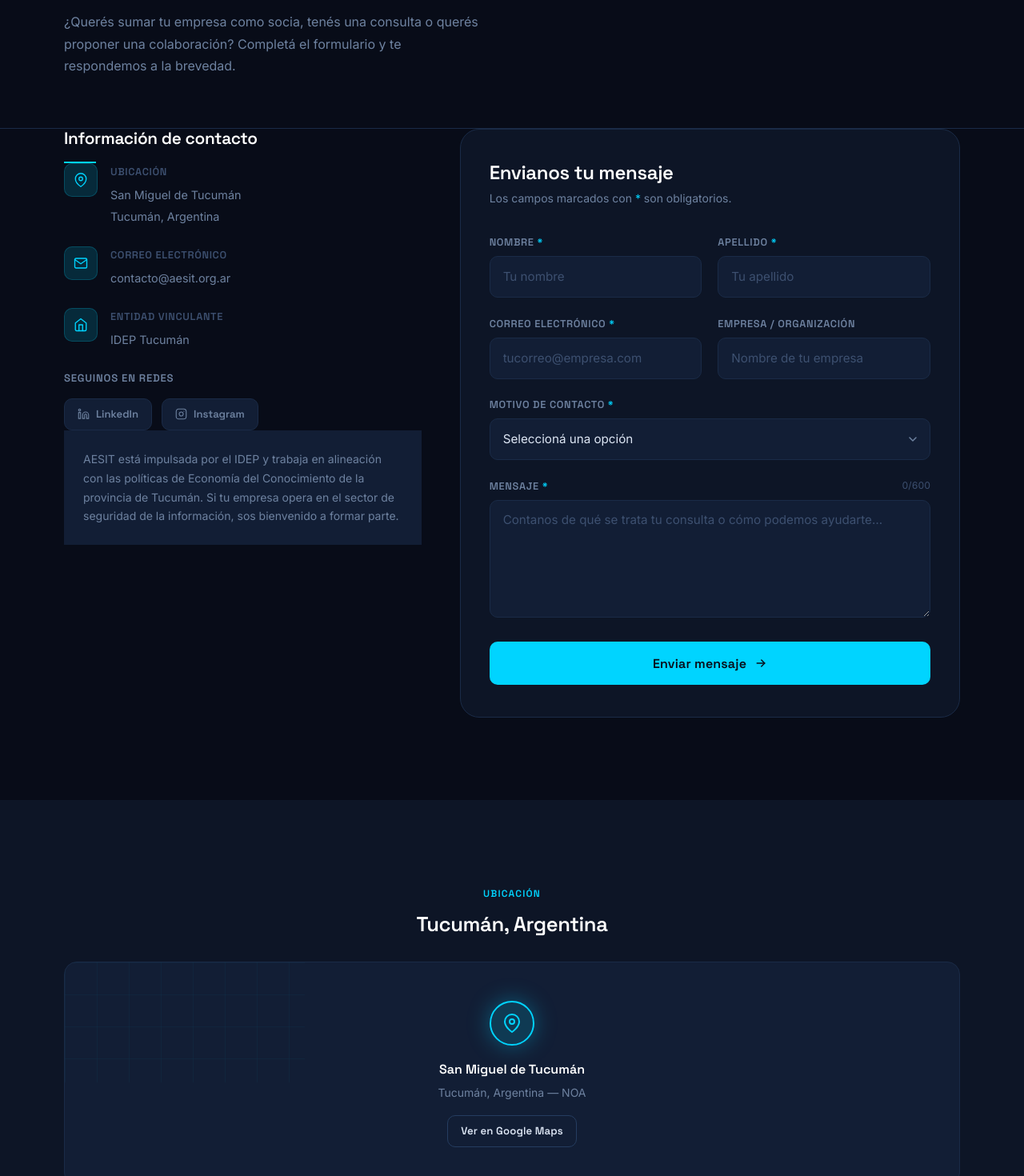
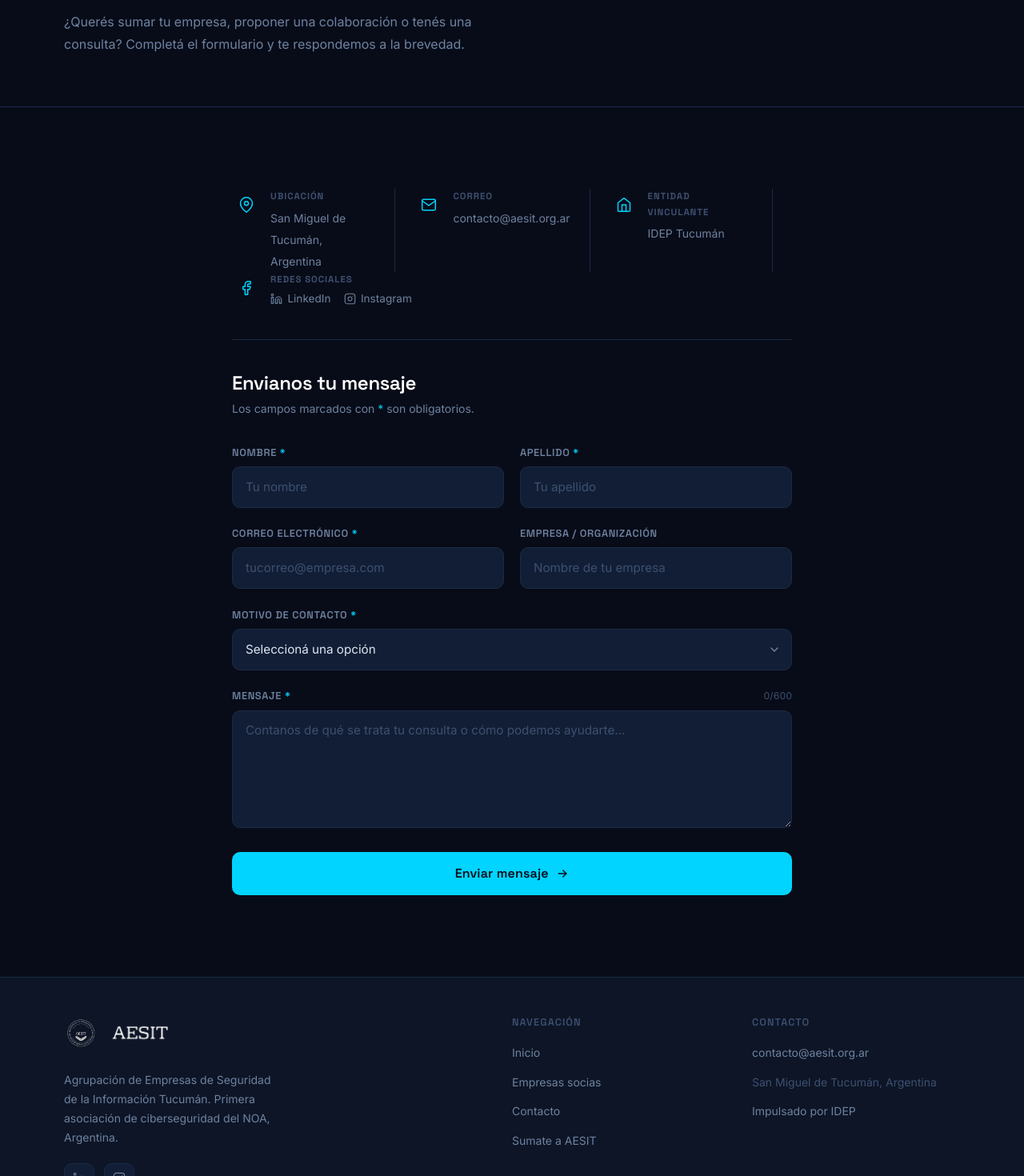
Before and after one commit to devbytorrescampi/landing-aesit, a Next.js app: page /contacto in a window 1280 px wide. Shown: the part 240-1710 px from the top of the page at 80% size. Built offline with nearby package versions, Linux system fonts and the light colour scheme.

Commit message:
fix: rediseño página de contacto sin recuadros, layout limpio

```diff
--- a/app/contacto/page.tsx
+++ b/app/contacto/page.tsx
@@ -3,242 +3,118 @@ import FadeIn from "@/components/FadeIn";
 import ContactForm from "@/components/ContactForm";
 
 export const metadata: Metadata = {
-  title: "Contacto",
+  title: "Contacto — AESIT",
   description:
     "Contactate con AESIT, la asociación de ciberseguridad de Tucumán. Sumate como empresa socia o envianos tu consulta.",
 };
 
-/* ── Page ───────────────────────────────────────────────────── */
 export default function ContactoPage() {
   return (
     <>
       {/* Hero */}
       <section className="contacto-hero" aria-labelledby="contacto-titulo">
         <div className="container">
+          <FadeIn>
             <span className="eyebrow">Hablemos</span>
             <h1 id="contacto-titulo">Contactate con AESIT</h1>
-          <p style={{ maxWidth: "52ch" }}>
-            ¿Querés sumar tu empresa como socia, tenés una consulta o querés
-            proponer una colaboración? Completá el formulario y te respondemos
-            a la brevedad.
+            <p>
+              ¿Querés sumar tu empresa, proponer una colaboración o tenés una consulta?
+              Completá el formulario y te respondemos a la brevedad.
             </p>
+          </FadeIn>
         </div>
       </section>
 
-      {/* Layout principal */}
-      <section
-        className="section"
-        style={{ paddingBlockStart: 0 } as React.CSSProperties}
-        aria-labelledby="form-titulo"
-      >
-        <div className="container">
-          <div className="contacto-layout">
+      {/* Info + Formulario */}
+      <section className="section" aria-label="Contacto">
+        <div className="container contacto-wrapper">
 
-            {/* Sidebar de info */}
-            <aside className="contacto-info" aria-label="Información de contacto">
+          {/* Datos de contacto — fila horizontal */}
           <FadeIn>
-                <h2>Información de contacto</h2>
-                <span className="accent-line" />
-              </FadeIn>
-
-              {/* Ubicación */}
-              <FadeIn delay={60} className="contact-item">
-                <div className="contact-item__icon">
+            <div className="contacto-info-row">
+              <div className="cinfo-item">
+                <div className="cinfo-icon">
                   <svg viewBox="0 0 24 24" aria-hidden="true">
                     <path d="M21 10c0 7-9 13-9 13s-9-6-9-13a9 9 0 0 1 18 0Z" />
                     <circle cx="12" cy="10" r="3" />
                   </svg>
                 </div>
-                <div className="contact-item__text">
+                <div>
                   <strong>Ubicación</strong>
-                  <span>San Miguel de Tucumán</span>
-                  <br />
-                  <span>Tucumán, Argentina</span>
+                  <span>San Miguel de Tucumán, Argentina</span>
                 </div>
-              </FadeIn>
+              </div>
 
-              {/* Email */}
-              <FadeIn delay={120} className="contact-item">
-                <div className="contact-item__icon">
+              <div className="cinfo-divider" aria-hidden="true" />
+
+              <div className="cinfo-item">
+                <div className="cinfo-icon">
                   <svg viewBox="0 0 24 24" aria-hidden="true">
                     <path d="M4 4h16c1.1 0 2 .9 2 2v12c0 1.1-.9 2-2 2H4c-1.1 0-2-.9-2-2V6c0-1.1.9-2 2-2z" />
                     <polyline points="22,6 12,13 2,6" />
                   </svg>
                 </div>
-                <div className="contact-item__text">
-                  <strong>Correo electrónico</strong>
+                <div>
+                  <strong>Correo</strong>
                   <a href="mailto:contacto@aesit.org.ar">contacto@aesit.org.ar</a>
                 </div>
-              </FadeIn>
+              </div>
 
-              {/* Institución */}
-              <FadeIn delay={180} className="contact-item">
-                <div className="contact-item__icon">
+              <div className="cinfo-divider" aria-hidden="true" />
+
+              <div className="cinfo-item">
+                <div className="cinfo-icon">
                   <svg viewBox="0 0 24 24" aria-hidden="true">
                     <path d="M3 9l9-7 9 7v11a2 2 0 0 1-2 2H5a2 2 0 0 1-2-2z" />
                     <polyline points="9,22 9,12 15,12 15,22" />
                   </svg>
                 </div>
-                <div className="contact-item__text">
+                <div>
                   <strong>Entidad vinculante</strong>
-                  <a
-                    href="https://idep.gov.ar"
-                    target="_blank"
-                    rel="noopener noreferrer"
-                  >
-                    IDEP Tucumán
-                  </a>
+                  <a href="https://idep.gov.ar" target="_blank" rel="noopener noreferrer">IDEP Tucumán</a>
                 </div>
-              </FadeIn>
+              </div>
 
-              {/* Redes sociales */}
-              <FadeIn delay={240}>
-                <p
-                  style={{
-                    fontFamily: "var(--font-display)",
-                    fontSize: "0.82rem",
-                    fontWeight: 600,
-                    letterSpacing: "0.06em",
-                    textTransform: "uppercase",
-                    color: "var(--text-muted)",
-                    marginBottom: "0.85rem",
-                  }}
-                >
-                  Seguinos en redes
-                </p>
-                <div className="contacto-socials">
-                  <a
-                    href="https://www.linkedin.com/company/aesit-tucuman"
-                    target="_blank"
-                    rel="noopener noreferrer"
-                    className="social-btn"
-                    aria-label="AESIT en LinkedIn"
-                  >
+              <div className="cinfo-divider" aria-hidden="true" />
+
+              <div className="cinfo-item">
+                <div className="cinfo-icon">
                   <svg viewBox="0 0 24 24" aria-hidden="true">
-                      <path d="M16 8a6 6 0 0 1 6 6v7h-4v-7a2 2 0 0 0-2-2 2 2 0 0 0-2 2v7h-4v-7a6 6 0 0 1 6-6z" />
-                      <rect x="2" y="9" width="4" height="12" />
-                      <circle cx="4" cy="4" r="2" />
+                    <path d="M18 2h-3a5 5 0 0 0-5 5v3H7v4h3v8h4v-8h3l1-4h-4V7a1 1 0 0 1 1-1h3z" />
+                  </svg>
+                </div>
+                <div>
+                  <strong>Redes sociales</strong>
+                  <div className="cinfo-socials">
+                    <a href="https://www.linkedin.com/company/aesit-tucuman" target="_blank" rel="noopener noreferrer" aria-label="LinkedIn">
+                      <svg viewBox="0 0 24 24" aria-hidden="true">
+                        <path d="M16 8a6 6 0 0 1 6 6v7h-4v-7a2 2 0 0 0-4 0v7h-4v-7a6 6 0 0 1 6-6z" />
+                        <rect x="2" y="9" width="4" height="12" /><circle cx="4" cy="4" r="2" />
                       </svg>
                       LinkedIn
                     </a>
-                  <a
-                    href="https://www.instagram.com/aesit.tucuman"
-                    target="_blank"
-                    rel="noopener noreferrer"
-                    className="social-btn"
-                    aria-label="AESIT en Instagram"
-                  >
+                    <a href="https://www.instagram.com/aesit.tucuman" target="_blank" rel="noopener noreferrer" aria-label="Instagram">
                       <svg viewBox="0 0 24 24" aria-hidden="true">
-                      <rect x="2" y="2" width="20" height="20" rx="5" ry="5" />
+                        <rect x="2" y="2" width="20" height="20" rx="5" />
                         <path d="M16 11.37A4 4 0 1 1 12.63 8 4 4 0 0 1 16 11.37z" />
                         <line x1="17.5" y1="6.5" x2="17.51" y2="6.5" />
                       </svg>
                       Instagram
                     </a>
                   </div>
+                </div>
+              </div>
+            </div>
           </FadeIn>
 
-              {/* Card de contexto */}
-              <FadeIn
-                delay={300}
-                className="mission-card"
-                style={{ backgroundColor: "var(--surface-2)", padding: "1.5rem" } as React.CSSProperties}
-              >
-                <p
-                  style={{
-                    fontSize: "0.875rem",
-                    color: "var(--text-muted)",
-                    maxWidth: "none",
-                    margin: 0,
-                  }}
-                >
-                  AESIT está impulsada por el IDEP y trabaja en alineación con las
-                  políticas de Economía del Conocimiento de la provincia de Tucumán.
-                  Si tu empresa opera en el sector de seguridad de la información,
-                  sos bienvenido a formar parte.
-                </p>
-              </FadeIn>
-            </aside>
+          {/* Separador */}
+          <div className="contacto-sep" aria-hidden="true" />
 
           {/* Formulario */}
-            <FadeIn delay={100}>
+          <FadeIn delay={80}>
             <ContactForm />
           </FadeIn>
 
-          </div>
-        </div>
-      </section>
-
-      {/* Mapa / Ubicación */}
-      <section className="section section--alt" aria-labelledby="ubicacion-titulo">
-        <div className="container">
-          <FadeIn className="section-header" style={{ marginBottom: "2rem" } as React.CSSProperties}>
-            <span className="eyebrow">Ubicación</span>
-            <h2 id="ubicacion-titulo" style={{ fontSize: "1.6rem" }}>
-              Tucumán, Argentina
-            </h2>
-          </FadeIn>
-
-          <FadeIn>
-            <div
-              className="location-map"
-              role="img"
-              aria-label="Mapa de San Miguel de Tucumán, Argentina"
-            >
-              {/* Cuadrícula decorativa */}
-              <svg
-                className="location-map__grid"
-                aria-hidden="true"
-                preserveAspectRatio="none"
-              >
-                <defs>
-                  <pattern
-                    id="map-grid"
-                    width="40"
-                    height="40"
-                    patternUnits="userSpaceOnUse"
-                  >
-                    <path
-                      d="M 40 0 L 0 0 0 40"
-                      fill="none"
-                      stroke="#00D4FF"
-                      strokeWidth="0.5"
-                    />
-                  </pattern>
-                </defs>
-                <rect width="100%" height="100%" fill="url(#map-grid)" />
-              </svg>
-
-              <div className="location-map__marker">
-                <div className="location-map__pin" aria-hidden="true">
-                  <svg
-                    viewBox="0 0 24 24"
-                    fill="none"
-                    stroke="var(--accent)"
-                    strokeWidth="2"
-                    strokeLinecap="round"
-                    strokeLinejoin="round"
-                    aria-hidden="true"
-                    style={{ width: 24, height: 24 }}
-                  >
-                    <path d="M21 10c0 7-9 13-9 13s-9-6-9-13a9 9 0 0 1 18 0Z" />
-                    <circle cx="12" cy="10" r="3" />
-                  </svg>
-                </div>
-                <p className="location-map__city">San Miguel de Tucumán</p>
-                <p className="location-map__region">Tucumán, Argentina — NOA</p>
-                <a
-                  href="https://maps.google.com/?q=San+Miguel+de+Tucuman+Argentina"
-                  target="_blank"
-                  rel="noopener noreferrer"
-                  className="btn btn--ghost"
-                  style={{ fontSize: "0.825rem", padding: "0.5rem 1rem" }}
-                >
-                  Ver en Google Maps
-                </a>
-              </div>
-            </div>
-          </FadeIn>
         </div>
       </section>
     </>
--- a/app/globals.css
+++ b/app/globals.css
@@ -1059,50 +1059,46 @@ a:focus-visible {
   padding-block: 8rem 4rem;
   border-bottom: 1px solid var(--border);
 }
+.contacto-hero h1 { margin-bottom: 1rem; }
+.contacto-hero p  { color: var(--text-muted); margin: 0; max-width: 54ch; }
 
-.contacto-hero h1 { margin-bottom: 1rem; }
-.contacto-hero p { color: var(--text-muted); margin: 0; }
-
-.contacto-layout {
-  display: grid;
-  grid-template-columns: 1fr;
-  gap: 3rem;
-  align-items: start;
+.contacto-wrapper {
+  max-width: 780px;
+  margin-inline: auto;
 }
 
-@media (min-width: 900px) {
-  .contacto-layout {
-    grid-template-columns: 1fr 1.4fr;
-  }
+/* Info row — horizontal */
+.contacto-info-row {
+  display: flex;
+  flex-wrap: wrap;
+  gap: 0;
+  align-items: flex-start;
+  margin-bottom: 0;
 }
 
-.contacto-info h2 {
-  font-size: 1.3rem;
-  margin-bottom: 0.5rem;
+.cinfo-item {
+  display: flex;
+  align-items: flex-start;
+  gap: 0.75rem;
+  flex: 1 1 180px;
+  padding: 0 1.5rem 0 0;
 }
 
-.contact-item {
-  display: flex;
-  gap: 1rem;
-  align-items: flex-start;
-  margin-bottom: 1.5rem;
-}
+.cinfo-item:first-child { padding-left: 0; }
 
-.contact-item__icon {
-  width: 42px;
-  height: 42px;
-  border-radius: var(--radius-md);
-  background-color: var(--accent-glow);
-  border: 1px solid rgba(0, 212, 255, 0.2);
+.cinfo-icon {
+  width: 36px;
+  height: 36px;
+  flex-shrink: 0;
   display: flex;
   align-items: center;
   justify-content: center;
-  flex-shrink: 0;
+  margin-top: 0.1rem;
 }
 
-.contact-item__icon svg {
-  width: 18px;
-  height: 18px;
+.cinfo-icon svg {
+  width: 20px;
+  height: 20px;
   stroke: var(--accent);
   stroke-width: 1.8;
   fill: none;
@@ -1110,53 +1106,52 @@ a:focus-visible {
   stroke-linejoin: round;
 }
 
-.contact-item__text strong {
+.cinfo-item strong {
   display: block;
   font-family: var(--font-display);
-  font-size: 0.8rem;
-  font-weight: 600;
-  letter-spacing: 0.05em;
+  font-size: 0.72rem;
+  font-weight: 700;
+  letter-spacing: 0.08em;
   text-transform: uppercase;
   color: var(--text-faint);
-  margin-bottom: 0.25rem;
+  margin-bottom: 0.2rem;
 }
 
-.contact-item__text span,
-.contact-item__text a {
-  font-size: 0.9rem;
+.cinfo-item span,
+.cinfo-item a {
+  font-size: 0.875rem;
   color: var(--text-muted);
+  text-decoration: none;
+  line-height: 1.5;
+}
+.cinfo-item a:hover { color: var(--accent); }
+
+.cinfo-divider {
+  width: 1px;
+  align-self: stretch;
+  background-color: var(--border);
+  margin: 0 1.5rem 0 0;
+  flex-shrink: 0;
 }
 
-.contact-item__text a:hover { color: var(--accent); }
-
-.contacto-socials {
+.cinfo-socials {
   display: flex;
-  gap: 0.75rem;
+  gap: 1rem;
+  margin-top: 0.1rem;
 }
 
-.social-btn {
+.cinfo-socials a {
   display: inline-flex;
   align-items: center;
-  gap: 0.5rem;
-  font-family: var(--font-display);
-  font-size: 0.82rem;
-  font-weight: 600;
-  color: var(--text-muted);
-  background-color: var(--surface-2);
-  border: 1px solid var(--border);
-  padding: 0.5rem 1rem;
-  border-radius: var(--radius-md);
+  gap: 0.4rem;
+  font-size: 0.85rem !important;
+  color: var(--text-muted) !important;
   text-decoration: none;
-  transition: color 200ms ease, border-color 200ms ease, background-color 200ms ease;
+  transition: color 200ms ease;
 }
+.cinfo-socials a:hover { color: var(--accent) !important; }
 
-.social-btn:hover {
-  color: var(--accent);
-  border-color: var(--accent);
-  background-color: var(--accent-glow);
-}
-
-.social-btn svg {
+.cinfo-socials svg {
   width: 15px;
   height: 15px;
   stroke: currentColor;
@@ -1164,6 +1159,20 @@ a:focus-visible {
   fill: none;
   stroke-linecap: round;
   stroke-linejoin: round;
+}
+
+.contacto-sep {
+  height: 1px;
+  background-color: var(--border);
+  margin-block: 2.5rem;
+}
+
+/* Form sin recuadro */
+.contact-form--flat {
+  background: transparent !important;
+  border: none !important;
+  border-radius: 0 !important;
+  padding: 0 !important;
 }
 
 /* ============================================================
--- a/components/ContactForm.tsx
+++ b/components/ContactForm.tsx
@@ -102,7 +102,7 @@ export default function ContactForm() {
   }
 
   return (
-    <div className="contact-form">
+    <div className="contact-form contact-form--flat">
       <div className="cf-header">
         <h2>Envianos tu mensaje</h2>
         <p>Los campos marcados con <span className="cf-required-mark">*</span> son obligatorios.</p>
```
Also changed, not shown: img/empresas/tecno yangu.png (added). Lines whose indentation alone changed are shown as unchanged.
